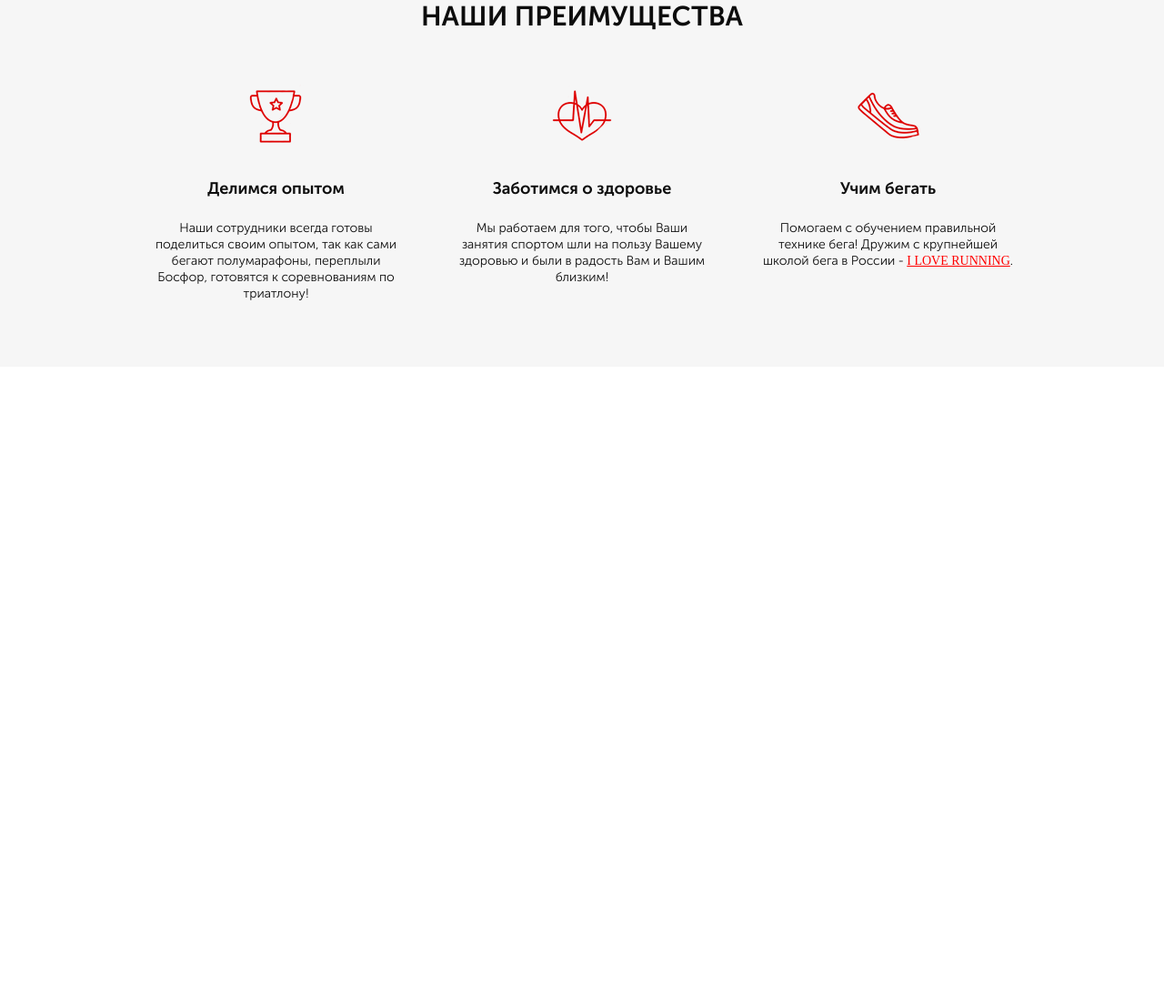
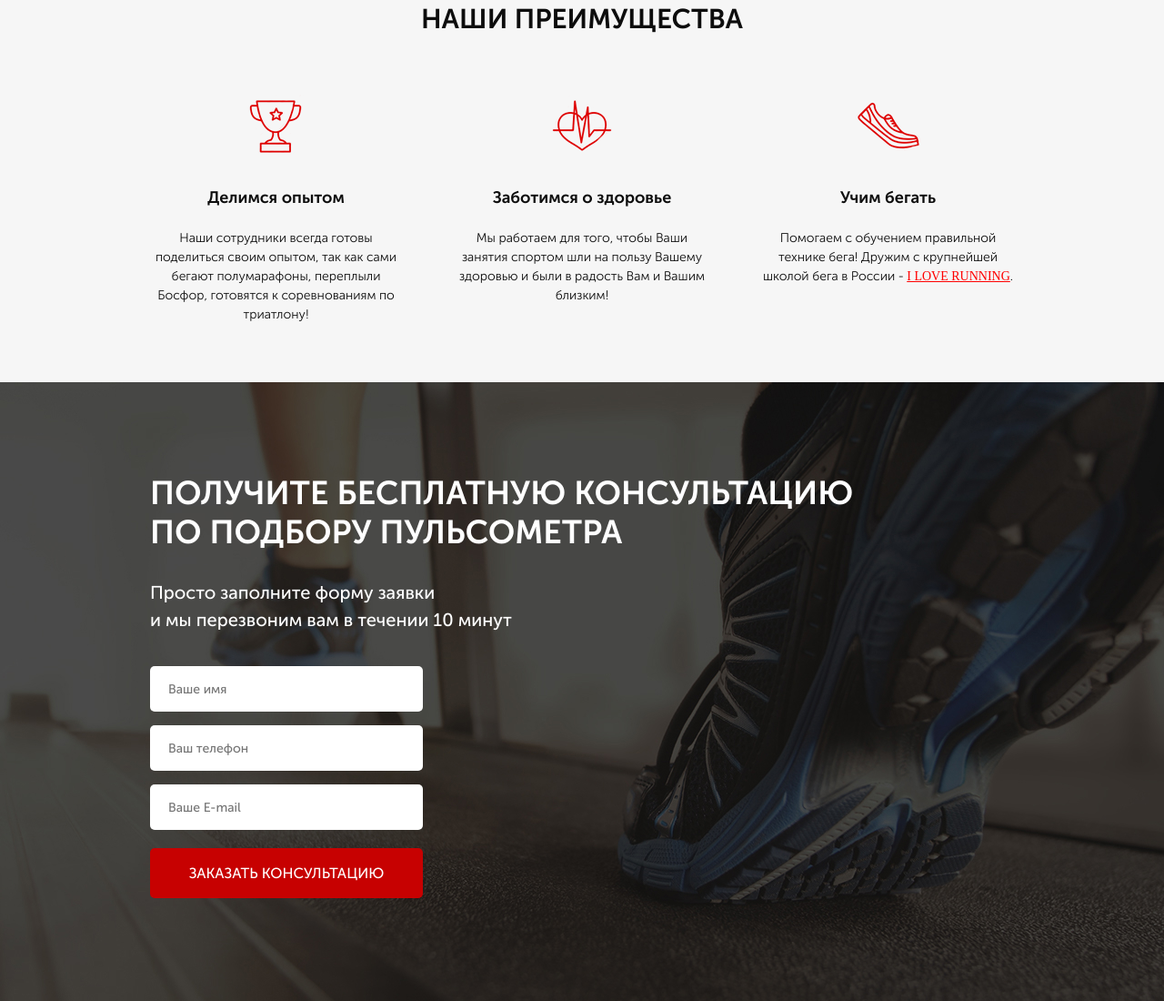
Before and after one commit to mixamonakh/Pulse, a website: page src/index.html in a window 1280 px wide. Shown: the part 759-1859 px from the top of the page at 91% size. Before the commit the page ends 1162 px from the top, so only its background shows below. Drawn offline with Linux system fonts and the light colour scheme.

Commit message:
web-form

```diff
--- a/src/index.html
+++ b/src/index.html
@@ -59,25 +59,56 @@
     </div>
     <div class="benefit">
         <div class="container">
-            <div class="benefit__header">НАШИ ПРЕИМУЩЕСТВА</div>
+            <h2 class="title">НАШИ ПРЕИМУЩЕСТВА</h2>
             <div class="benefit__icons">
                 <div class="benefit__icon">
                     <img src="icons/cup.png" alt="cup">
-                    <div class="benefit__subheader">Делимся опытом</div>
-                    <div class="benefit__text">Наши сотрудники всегда готовы поделиться своим опытом, так как сами бегают полумарафоны, переплыли Босфор, готовятся к соревнованиям по триатлону!</div>
+                    <div class="benefit__subheader">
+                        Делимся опытом
+                    </div>
+                    <div class="benefit__text">
+                        Наши сотрудники всегда готовы поделиться своим опытом, так как сами бегают полумарафоны, переплыли Босфор, готовятся к соревнованиям по триатлону!
+                    </div>
                 </div>
                 <div class="benefit__icon">
                     <img src="icons/heart.png" alt="heart">
-                    <div class="benefit__subheader">Заботимся о здоровье</div>
-                    <div class="benefit__text">Мы работаем для того, чтобы Ваши занятия спортом шли на пользу Вашему здоровью и были в радость Вам и Вашим близким!</div>
+                    <div class="benefit__subheader">
+                        Заботимся о здоровье
+                    </div>
+                    <div class="benefit__text">
+                        Мы работаем для того, чтобы Ваши занятия спортом шли на пользу Вашему здоровью и были в радость Вам и Вашим близким!
+                    </div>
                 </div>
                 <div class="benefit__icon">
                     <img src="icons/shoe.png" alt="shoe">
-                    <div class="benefit__subheader">Учим бегать</div>
-                    <div class="benefit__text">Помогаем с обучением правильной технике бега! Дружим с крупнейшей школой бега в России - <a href="#">I LOVE RUNNING</a>.</div>
+                    <div class="benefit__subheader">
+                        Учим бегать
+                    </div>
+                    <div class="benefit__text">
+                        Помогаем с обучением правильной технике бега! Дружим с крупнейшей школой бега в России -
+                        <a href="#">I LOVE RUNNING</a>.
+                    </div>
                 </div>
             </div>
         </div>
     </div>
+    <div class="consultation">
+        <div class="container">
+            <h2 class="title title_left">
+                Получите бесплатную консультацию<br>
+                по подбору пульсометра
+            </h2>
+            <div class="consultation__descr">
+                Просто заполните форму заявки<br>
+                и мы перезвоним вам в течении 10 минут
+            </div>
+            <form class="feed-form" action="#">
+                <input name="name" required placeholder="Ваше имя" type="text">
+                <input name="phone" required placeholder="Ваш телефон" type="number">
+                <input name="email" required placeholder="Ваше E-mail" type="email">
+                <button class="button button_submit">заказать консультацию</button>
+            </form>
+        </div>
+    </div>
 </body>
 </html>
--- a/src/sass/base/_media.scss
+++ b/src/sass/base/_media.scss
@@ -54,6 +54,9 @@
             margin-top: 10px;
         }
     }
+    .consultation {
+        padding: 90px 20px 80px 20px;
+    }
 }
 @media (max-width: 575px) {
     .header {
@@ -66,7 +69,8 @@
                 font-size: 19px;
             }
         &__contacts {
-            margin-top: 10px;
+            margin-top: 35px;
+            align-items: center;
         }
         .button {
             margin: 0 auto;
@@ -76,14 +80,39 @@
         }
     }
     .promo {
+        &__header {
+            text-align: center;
+        }
+        &__wrapper {
+            align-items: center;
+        }
         &__subheader {
-            text-align: right;
+            text-align: center;
         }
         &__icons {
             width: 300px;
+            display: block;
+            margin-top: 15px;
+        }
+        &__icon {
+            margin: 0 auto;
+            margin-bottom: 10px;
+            &:nth-child(3) {
+                margin-bottom: 0;
+            }
         }
         .button_main {
             width: 200px;
         }
     }
+    .consultation {
+        .title {
+            &_left {
+                font-size: 32px;
+            }
+        }
+        .feed-form {
+            width: 280px;
+        }
+    }
 }
--- a/src/sass/blocks/_benefit.scss
+++ b/src/sass/blocks/_benefit.scss
@@ -2,17 +2,10 @@
     min-height: 470px;
     padding: 70px 0 64px 0;
     background: #F6F6F6;
-    &__header {
-        text-align: center;
-        font-weight: bold;
-        font-size: 30px;
-        line-height: 30px;
-        color: #0D0D0D;
-    }
     &__icons {
         display: flex;
         justify-content: space-between;
-        margin-top: 60px;
+        margin-top: 65px;
     }
     &__icon {
         text-align: center;
@@ -21,14 +14,12 @@
         color: #0D0D0D;
         font-weight: bold;
         font-size: 18px;
-        line-height: 29px;
         margin-top: 35px;
     }
     &__text {
         color: #0D0D0D;
         font-weight: 300;
         font-size: 14px;
-        line-height: 18px;
         margin-top: 20px;
         width: 277px;
     }
--- a/src/sass/blocks/_buttons.scss
+++ b/src/sass/blocks/_buttons.scss
@@ -14,4 +14,9 @@
         height: 50px;
         font-size: 16px;
     }
+    &_submit {
+        width: 100%;
+        height: 55px;
+        font-size: 16px;
+    }
 }
--- /dev/null
+++ b/src/sass/blocks/_consultation.scss
@@ -0,0 +1,11 @@
+.consultation {
+    min-height: 680px;
+    padding: 100px 0 92px 0;
+    background: url('../img/bg2.jpg') center (center/cover) no-repeat;
+    &__descr {
+        margin-top: 30px;
+        color: #FFFFFF;
+        font-weight: 500;
+        font-size: 20px;
+    }
+}
--- /dev/null
+++ b/src/sass/blocks/_forms.scss
@@ -0,0 +1,20 @@
+.feed-form {
+    margin-top: 36px;
+    display: flex;
+    flex-direction: column;
+    width: 300px;
+    input {
+        height: 50px;
+        background: #FFFFFF;
+        border-radius: 5px;
+        margin-bottom: 15px;
+        border: none;
+        padding: 0 20px;
+        color: #4B4B4B;
+        font-weight: normal;
+        font-size: 14px;
+        &:nth-child(3) {
+            margin-bottom: 20px;
+        }
+    }
+}
--- a/src/sass/blocks/_promo.scss
+++ b/src/sass/blocks/_promo.scss
@@ -1,7 +1,7 @@
 .promo {
     min-height: 650px;
     padding: 21px 0 93px 0;
-    background: url(../../img/bg.jpg) center (center/cover) no-repeat;
+    background: url(../img/bg.jpg) center (center/cover) no-repeat;
     &__wrapper {
         display: flex;
         flex-direction: column;
--- /dev/null
+++ b/src/sass/blocks/_title.scss
@@ -0,0 +1,12 @@
+.title {
+    text-align: center;
+    font-weight: bold;
+    font-size: 30px;
+    color: #0D0D0D;
+    text-transform: uppercase;
+    &_left {
+        color: #FFFFFF;
+        font-size: 36px;
+        text-align: left;
+    }
+}
--- a/src/sass/style.scss
+++ b/src/sass/style.scss
@@ -13,5 +13,8 @@ a {
 @import 'blocks/header.scss';
 @import 'blocks/buttons';
 @import 'blocks/benefit';
+@import 'blocks/title';
+@import 'blocks/consultation';
+@import 'blocks/forms';
 
 @import 'base/media';
```
Also changed, not shown: src/css/style.min.css.
